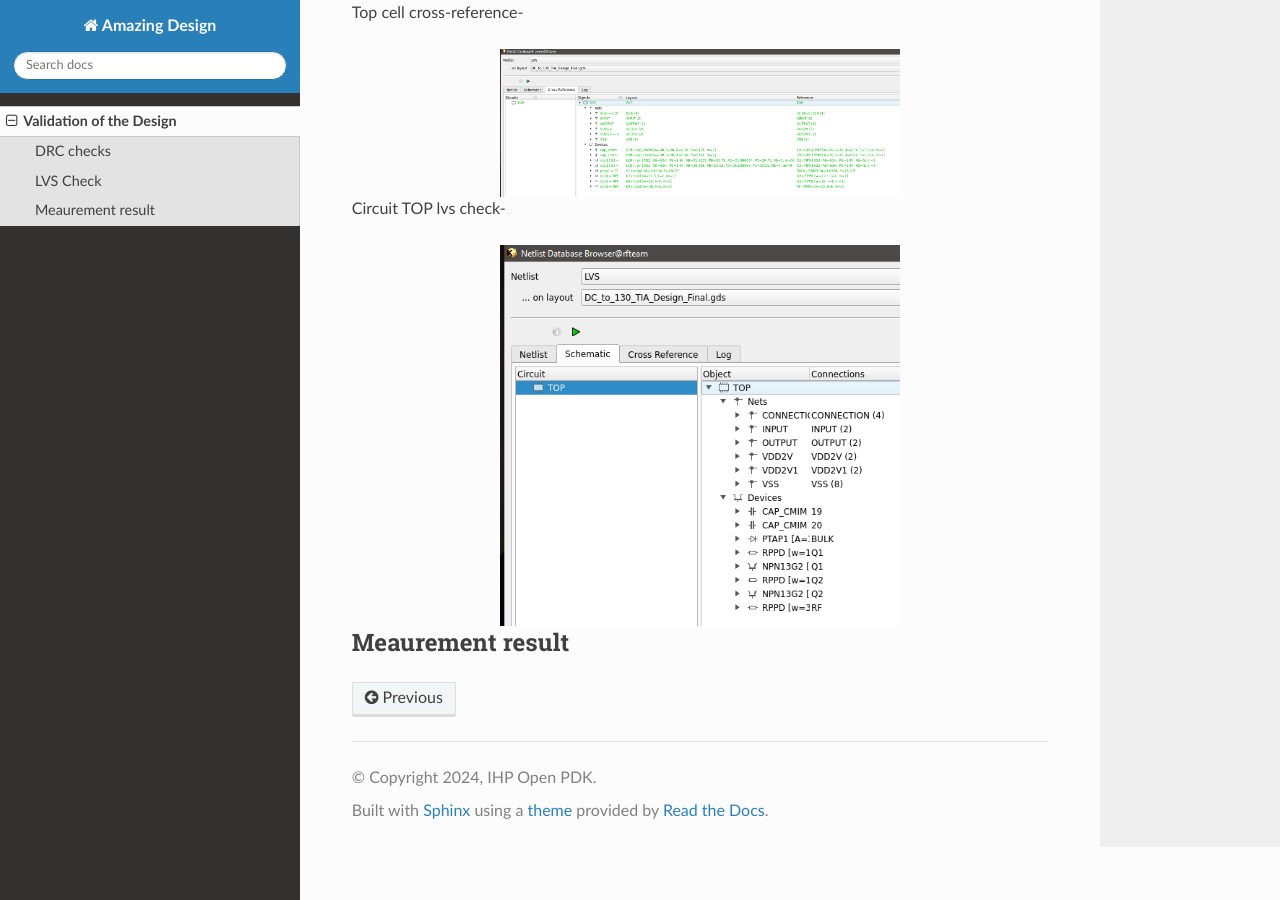
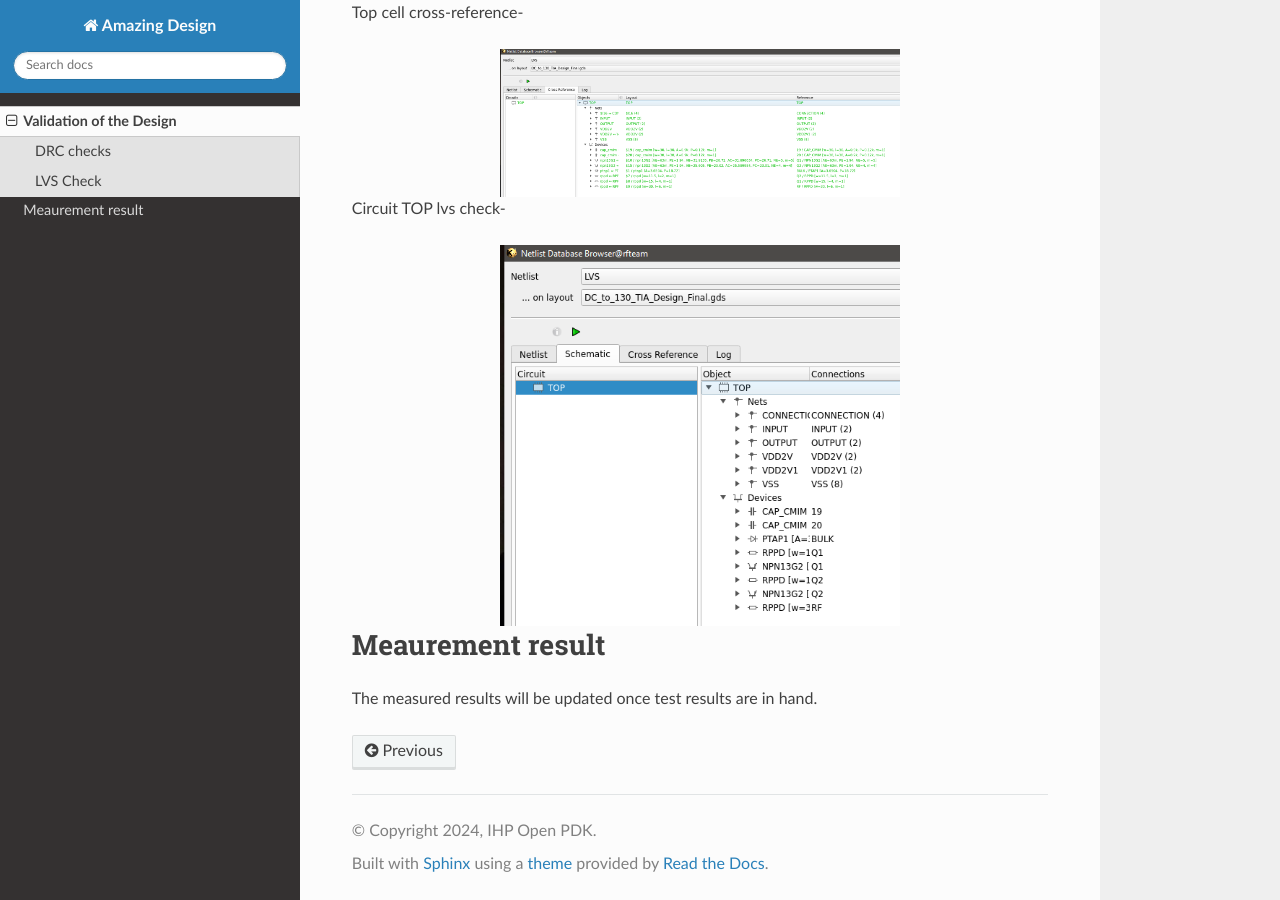
Before and after one commit to IHP-GmbH/TO_Apr2025, a Sphinx documentation site: the page built from DC_to_130_GHz_TIA/doc/source/validation.rst, in a window 1280 px wide and 900 px high, scrolled down 1120 px. Built offline with Sphinx 7.4.7 and the Read the Docs theme 3.1.0, drawn with Linux system fonts in a browser that asks for light colours; pages that are not in the unit, such as notebooks, are missing from menus.

Commit message:
Validation updated

```diff
--- a/DC_to_130_GHz_TIA/doc/source/validation.rst
+++ b/DC_to_130_GHz_TIA/doc/source/validation.rst
@@ -45,4 +45,6 @@ Circuit TOP lvs check-
 
 
 Meaurement result
------------------------------------------------------------------------
+###############################################
+
+The measured results will be updated once test results are in hand.
```
